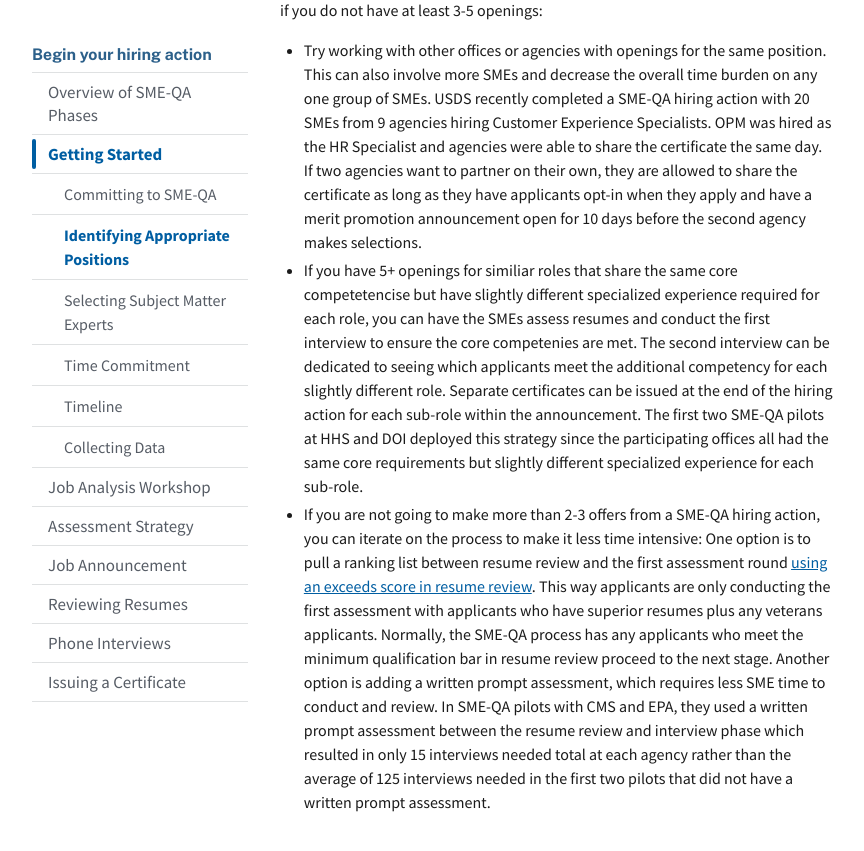
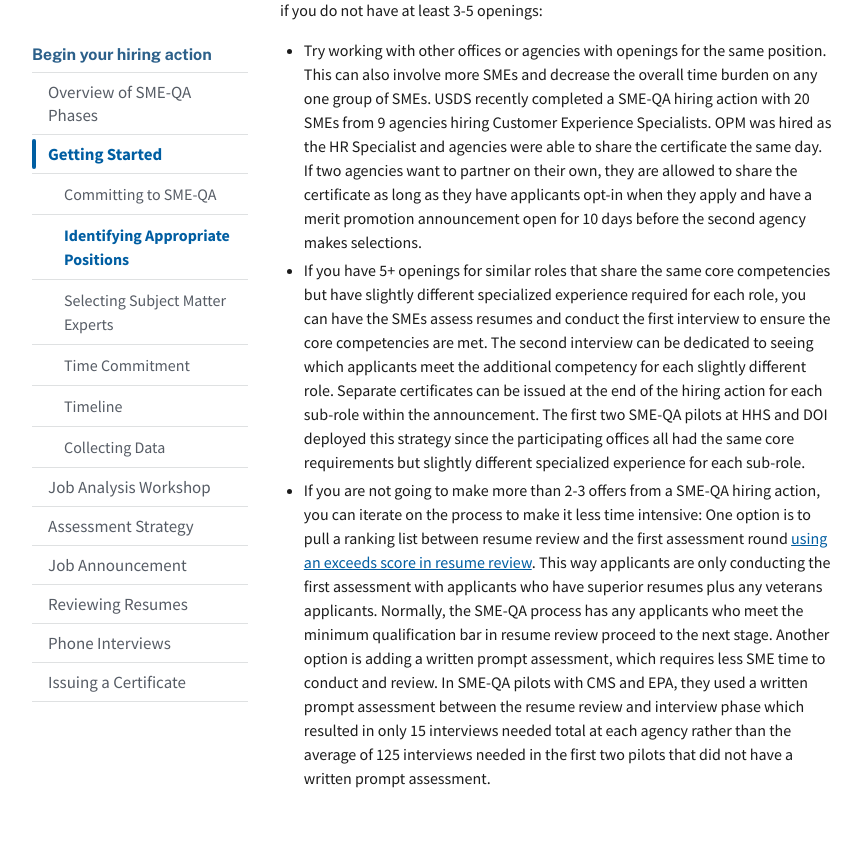
Before and after one commit to usds/SME-QA-Website, a Jekyll site: the page built from pages/phases/getting-started/identifying-appropriate-positions.md, in a window 1280 px wide and 900 px high, scrolled down 963 px. Shown: the top 851 px of the window, without its empty margins (128-992 px from the left). Built offline with Jekyll 4.4.1, drawn with Linux system fonts in a browser that asks for light colours.

Commit message:
Update pages/phases/getting-started/identifying-appropriate-positions.md
Co-authored-by: Will Slack <wslack@users.noreply.github.com>

```diff
--- a/pages/phases/getting-started/identifying-appropriate-positions.md
+++ b/pages/phases/getting-started/identifying-appropriate-positions.md
@@ -26,6 +26,6 @@ We recommend having at least three and ideally five or more opening/billets to f
 
 - Try working with other offices or agencies with openings for the same position. This can also involve more SMEs and decrease the overall time burden on any one group of SMEs. USDS recently completed a SME-QA hiring action with 20 SMEs from 9 agencies hiring Customer Experience Specialists. OPM was hired as the HR Specialist and agencies were able to share the certificate the same day. If two agencies want to partner on their own, they are allowed to share the certificate as long as they have applicants opt-in when they apply and have a merit promotion announcement open for 10 days before the second agency makes selections.
 
-- If you have 5+ openings for similiar roles that share the same core competetencise but have slightly different specialized experience required for each role, you can have the SMEs assess resumes and conduct the first interview to ensure the core competenies are met. The second interview can be dedicated to seeing which applicants meet the additional competency for each slightly different role. Separate certificates can be issued at the end of the hiring action for each sub-role within the announcement. The first two SME-QA pilots at HHS and DOI deployed this strategy since the participating offices all had the same core requirements but slightly different specialized experience for each sub-role.
+- If you have 5+ openings for similar roles that share the same core competencies but have slightly different specialized experience required for each role, you can have the SMEs assess resumes and conduct the first interview to ensure the core competencies are met. The second interview can be dedicated to seeing which applicants meet the additional competency for each slightly different role. Separate certificates can be issued at the end of the hiring action for each sub-role within the announcement. The first two SME-QA pilots at HHS and DOI deployed this strategy since the participating offices all had the same core requirements but slightly different specialized experience for each sub-role.
 
 - If you are not going to make more than 2-3 offers from a SME-QA hiring action, you can iterate on the process to make it less time intensive: One option is to pull a ranking list between resume review and the first assessment round [using an exceeds score in resume review](/hiring-phases/reviewing-resumes/prep/#using-an-exceeds-score-in-resume-review). This way applicants are only conducting the first assessment with applicants who have superior resumes plus any veterans applicants. Normally, the SME-QA process has any applicants who meet the minimum qualification bar in resume review proceed to the next stage. Another option is adding a written prompt assessment, which requires less SME time to conduct and review. In SME-QA pilots with CMS and EPA, they used a written prompt assessment between the resume review and interview phase which resulted in only 15 interviews needed total at each agency rather than the average of 125 interviews needed in the first two pilots that did not have a written prompt assessment.
```
